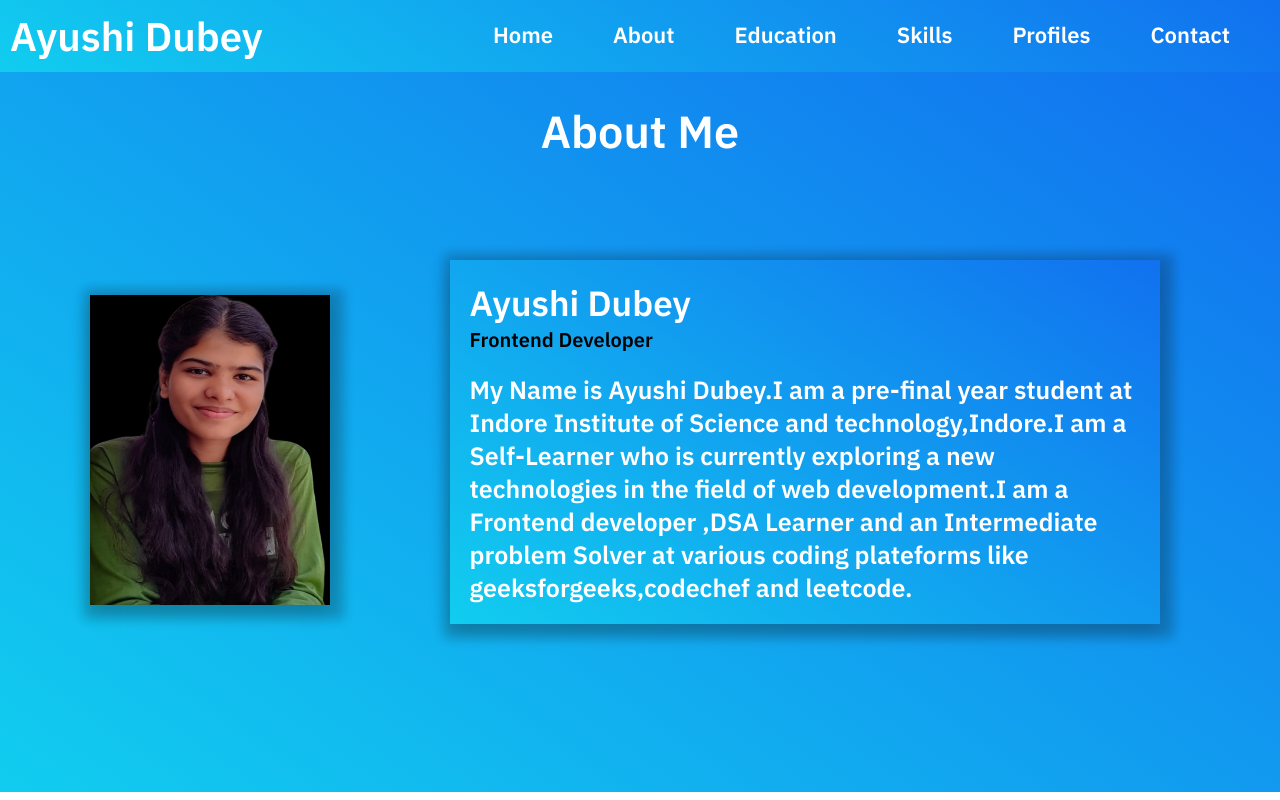
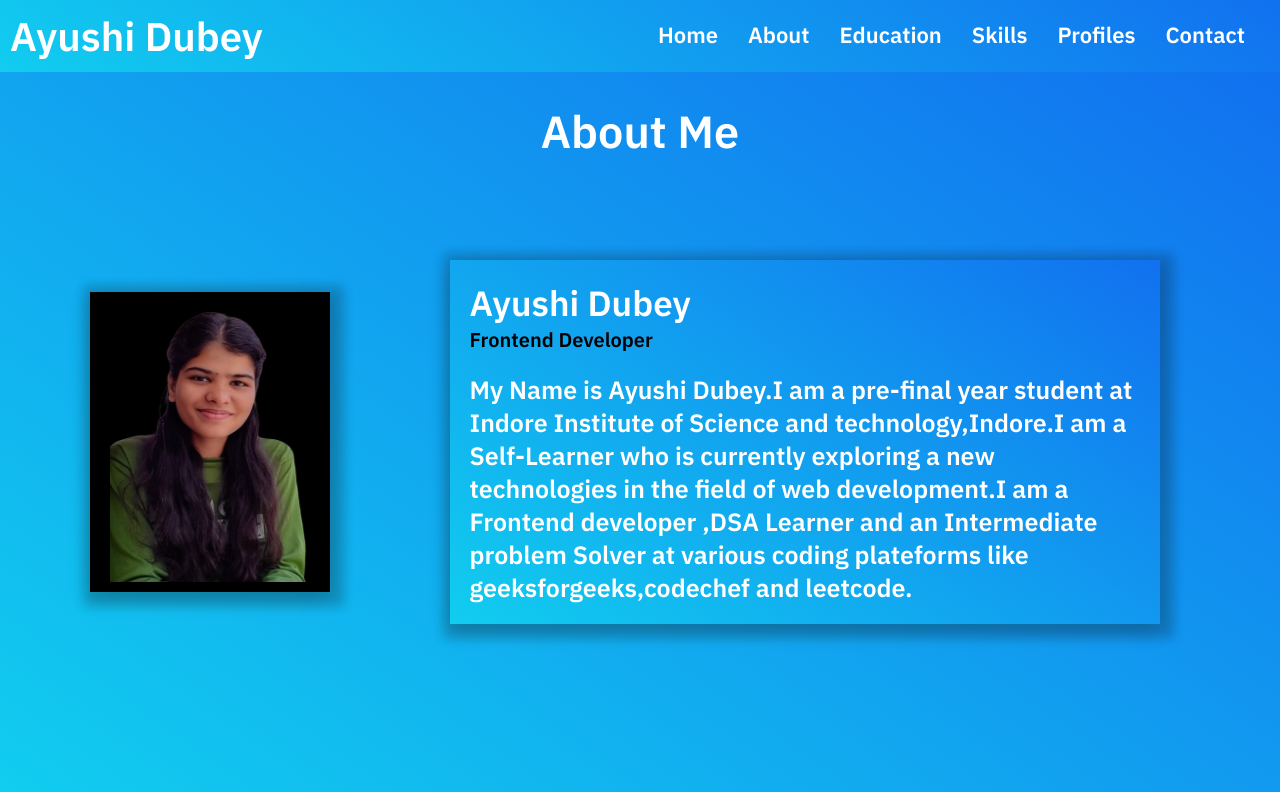
Before and after one commit to ayushid549/Portfolio, a React (Create React App) app: page /About in a window 1280 px wide. Built offline with nearby package versions, Linux system fonts and the light colour scheme.

Commit message:
resume added

```diff
--- a/src/App.js
+++ b/src/App.js
@@ -1,5 +1,6 @@
 import React from 'react';
 import "./App.css";
+import Navbar from './components/Navbar';
 import Homepage from './components/Homepage.js';
 import AboutMe from './components/AboutMe';
 import Education from './components/Education';
@@ -11,10 +12,8 @@ import { Route, Routes } from 'react-router-dom';
 const App = () => {
   return (
     <div>
-
+    <Navbar />
     <Routes>
-
-
         <Route exact={true} path='/' element={<Homepage/>} />
         <Route  path="/About" element={<AboutMe/>} />
         <Route  path="/Education" element={<Education/>} />
@@ -22,7 +21,6 @@ const App = () => {
         <Route  path="/SkillComp" element={<SkillComp/>} />
         <Route  path="/Contact" element={<Contact/>} />
       </Routes>
-
     </div>
   );
 }
--- a/src/components/AboutMe.js
+++ b/src/components/AboutMe.js
@@ -6,7 +6,6 @@ import Navbar from "./Navbar";
 const AboutMe = () => {
     return (
         <div>
-            <Navbar />
             <div className="about-page">
                 <h1>About Me</h1>
                 <div className="about-container">
--- a/src/components/CodingCard.js
+++ b/src/components/CodingCard.js
@@ -6,7 +6,6 @@ import Navbar from './Navbar';
 export default function CodingCard() {
     return (
         <div>
-            <Navbar />
             <div className='coding-comp'>
                 <h1>Coding Profiles</h1>
                 <div className='profile'>
--- a/src/components/Contact.js
+++ b/src/components/Contact.js
@@ -20,8 +20,6 @@ const Contact = () => {
     };
 
     return (
-        <div>
-            <Navbar />
             <div className='contact-page'>
                 <h1>Contact Me</h1>
                 <div className='contact-form'>
@@ -37,7 +35,6 @@ const Contact = () => {
                     </form>
                 </div>
             </div>
-        </div>
     );
 }
 
--- a/src/components/Education.js
+++ b/src/components/Education.js
@@ -5,8 +5,6 @@ import Navbar from './Navbar';
 export default function Education() {
     return (
         <div>
-            <Navbar />
-
             <div className='education-comp'>
                 <h1>Education</h1>
                 <div className='education'>
--- a/src/components/Homepage.js
+++ b/src/components/Homepage.js
@@ -6,12 +6,11 @@ import TwitterIcon from '@material-ui/icons/Twitter';
 import LinkedInIcon from '@material-ui/icons/LinkedIn';
 import GitHubIcon from '@material-ui/icons/GitHub';
 import Typewriter from 'typewriter-effect';
-
+import { Link } from "react-router-dom";
 
 const Homepage = () => {
     return (
         <div>
-            <Navbar />
             <div className="home-page">
                 <div className="about-profile">
                     <div className="greeting-section">
@@ -30,13 +29,13 @@ const Homepage = () => {
                         </div>
                     </div>
 
-                    { /* <div className="btn">
-                        <button><a href="#" target="_blank">Resume</a></button>
+                     <div className="btn">
+                        <button><a className='resume' href='https://drive.google.com/file/d/1CFCgxyWbhJpEWYCNTQC3Jy0ZNEjq-uEb/view?usp=drivesdk' download='AYUSHI_DUBEY_Resume (1).pdf' target='_blank'>Resume</a></button>
                     </div>
-                  */}
+
                     <div className="social-links">
-                        <a href="https://twitter.com/d72129780?t=buqXT0bZliKgmaVu__5l0w&s=08" target="_blank"><TwitterIcon /></a>
-                        <a href="https://www.linkedin.com/in/ayushi-dubey-1085a020b/" target="_blank"><LinkedInIcon /></a>
+                        <a href="https://twitter.com/d72129780?t=buqXT0bZliKgmaVu__5l0w&s=08" target="_blank" ><TwitterIcon /></a>
+                        <a href="https://www.linkedin.com/in/ayushi-dubey-1085a020b/"target="_blank"><LinkedInIcon /></a>
                         <a href="https://github.com/ayushid549" target="_blank"><GitHubIcon /></a>
                     </div>
                 </div>
--- a/src/components/MyPic.js
+++ b/src/components/MyPic.js
@@ -2,7 +2,6 @@ import React from "react";
 
 const MyPic = () =>{
     return(
-
         <div>
         <img src="./image/Myimage.png">My image</img>
         <img src="./image/myimage1.png">My image</img>
--- a/src/components/Navbar.js
+++ b/src/components/Navbar.js
@@ -9,14 +9,13 @@ function Navbar() {
                 <span className='s1'> Ayushi </span>
                 <span className='s2'> Dubey</span>
             </div>
-
             <div className='navbar'>
-                <NavLink activeClass="active" to="/" ><a>Home</a></NavLink>
-                <NavLink activeClass="active" to="/About" ><a>About</a></NavLink>
-                <NavLink activeClass="active" to="/Education" ><a>Education</a></NavLink>
-                <NavLink activeClass="active" to="/SkillComp" ><a>Skills</a></NavLink>
-                <NavLink activeClass="active" to="/CodingCard" ><a>Profiles</a></NavLink>
-                <NavLink activeClass="active" to="/Contact" ><a>Contact</a></NavLink>
+                <NavLink activeClass="active" to="/" >Home</NavLink>
+                <NavLink activeClass="active" to="/About" >About</NavLink>
+                <NavLink activeClass="active" to="/Education" >Education</NavLink>
+                <NavLink activeClass="active" to="/SkillComp" >Skills</NavLink>
+                <NavLink activeClass="active" to="/CodingCard" >Profiles</NavLink>
+                <NavLink activeClass="active" to="/Contact" >Contact</NavLink>
             </div>
         </div>
     )
--- a/src/components/SkillComp.js
+++ b/src/components/SkillComp.js
@@ -12,8 +12,6 @@ import Navbar from './Navbar';
 export default function SkillComp() {
     return (
         <div>
-            <Navbar />
-
             <div className='skill-comp'>
                 <h1>Skills</h1>
                 <div className='skill-container'>
--- a/src/components/css/Homepage.css
+++ b/src/components/css/Homepage.css
@@ -16,7 +16,7 @@
 .home-page .profile img{
     width: 350px;
     height: 500px;
-    border-radius: 50%;
+    /* border-radius: 10%; */
 }
 .home-page .about-profile{
     margin: 20px;
@@ -39,6 +39,7 @@
 .greeting-section .typewriter{
     font-size: 35px;
     color: white;
+    animation-iteration-count: infinite;
 }
 .about-profile .btn button{
     margin: 15px;
@@ -84,9 +85,9 @@
         box-shadow: none;
     }
     .home-page .profile img{
-        width: 250px;
-        height: 300px;
-        border-radius: 50%;
+        width: 200px;
+        height: 270px;
+        /* border-radius: 50%; */
         margin-top: 3%;
     }
 }
--- a/src/components/css/aboutme.css
+++ b/src/components/css/aboutme.css
@@ -45,16 +45,17 @@
     margin-top:20px;
 }
 .about-right{
+    width: 240px;
+    height: 300px;
     margin-left:7%;
-}
-.about-container .about-right img{
-    width: 240px;
-    height: 310px;
-    margin-top: 20px;
     background: black;
     box-shadow:  4px 4px 10px 10px rgba(15, 14, 14, 0.2), 0 6px 20px 0 rgba(0, 0, 0, 0.19);
 }
-
+.about-container .about-right img{
+    width: 200px;
+    height: 270px;
+    padding: 20px;
+}
 @media (max-width:830px)
 {
     .about-page .about-container{
```
Also changed, not shown: src/components/Footer.js (+1 -8 lines).
